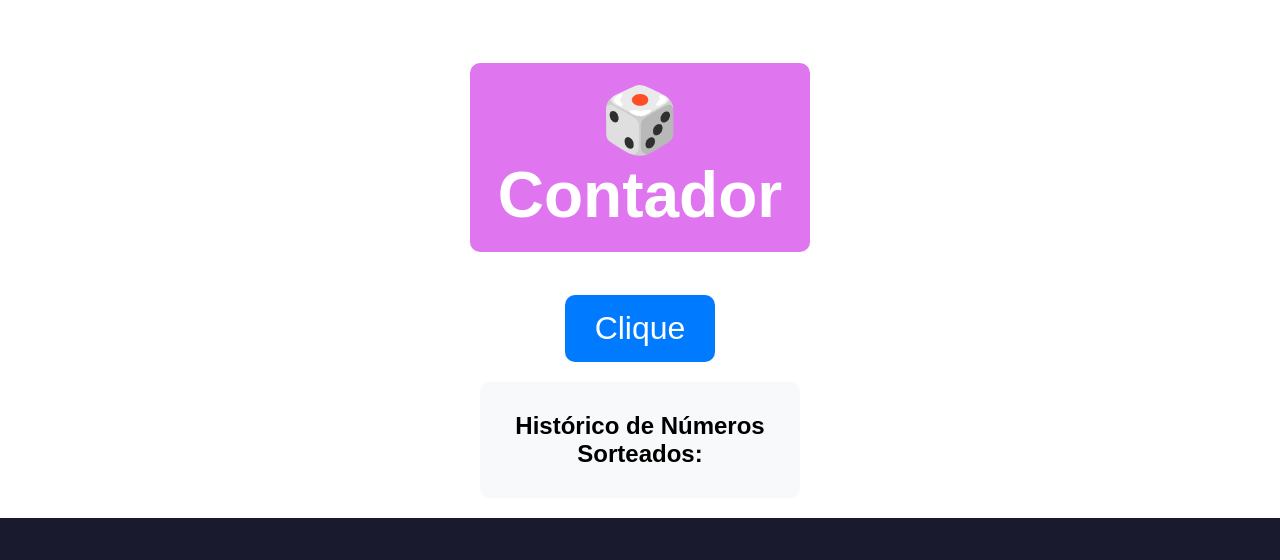
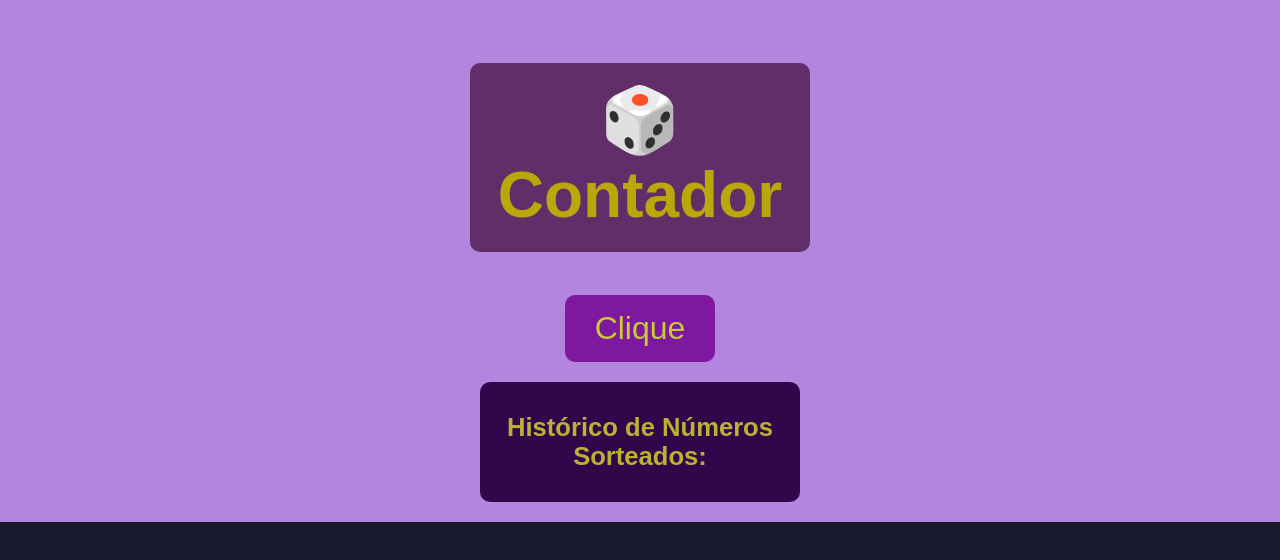
Before and after one commit to Naiara177/ppi2025, a React (Vite) app: page / in a window 1280 px wide. Shown: the top 560 px of the page. Built offline with nearby package versions, Linux system fonts and the light colour scheme.

Commit message:
Aula 26/06/2025 - desafio

```diff
--- a/src/components/LuckyNumber.jsx
+++ b/src/components/LuckyNumber.jsx
@@ -10,12 +10,12 @@ export function LuckyNumber() {
         do {
             randomNumber = Math.floor(Math.random() * 100) + 1; // Sorteia um número entre 1 e 100
             if (history.includes(randomNumber)) {
-                alert("Número repetido! Sorteando novamente...");
+                alert("Eitaa Número repetido! Sorteando novamente...");
             }
         } while (history.includes(randomNumber)); // Continua sorteando até achar um número único
 
         setLuckyNumber(randomNumber);
-        setHistory([...history, randomNumber]); // Adiciona ao histórico
+        setHistory([...history, randomNumber]);
         console.log("Lucky Number is now: " + randomNumber);
     };
 
--- a/src/components/LuckyNumber.module.css
+++ b/src/components/LuckyNumber.module.css
@@ -3,16 +3,16 @@
   flex-direction: column;
   align-items: center;
   justify-content: center;
-  background-color: var(--primary-contrast-light);
+  background-color: var(  --primary-light);
   padding: 20px;
 }
 
 .numberDisplay {
   font-size: 4rem;
   padding: 20px;
-  background-color: #df76ef; /* Fundo verde */
+  background-color: #612e69;
   border-radius: 10px;
-  color: white;
+  color:rgb(187, 167, 10);
   text-align: center;
   width: 300px;
 }
@@ -21,35 +21,38 @@
   font-size: 2rem;
   padding: 15px 30px;
   border-radius: 10px;
-  background-color: #007bff;
-  color: white;
+  background-color: #7f18a1;
+  color: rgb(202, 202, 51);
   border: none;
   cursor: pointer;
 }
 
 .button:hover {
-  background-color: #0056b3;
+  background-color: #b373c4;
 }
 
 .history {
   margin-top: 20px;
   padding: 10px;
-  background-color: #f8f9fa;
+  background-color: #32064a;
   border-radius: 10px;
   width: 300px;
   text-align: center;
 }
 
 .history h2 {
-  font-size: 1.5rem;
+  font-size: 1.6rem;
+  color:rgb(184, 179, 52)
 }
 
 .history ul {
   list-style: none;
   padding: 0;
+
 }
 
 .history li {
-  font-size: 1.2rem;
-  padding: 5px;
+  font-size: 2.2rem;
+  padding: 4px;
+  color:rgb(134, 119, 7)
 }
--- a/src/styles/theme.css
+++ b/src/styles/theme.css
@@ -1,5 +1,5 @@
 :root {
-    --primary-light: #642e97;
-    --primary-dark: #16213e;
+    --primary-light: #b385df;
+    --primary-dark: #330b68;
     --primary-contrast-light: white;
 }
```
